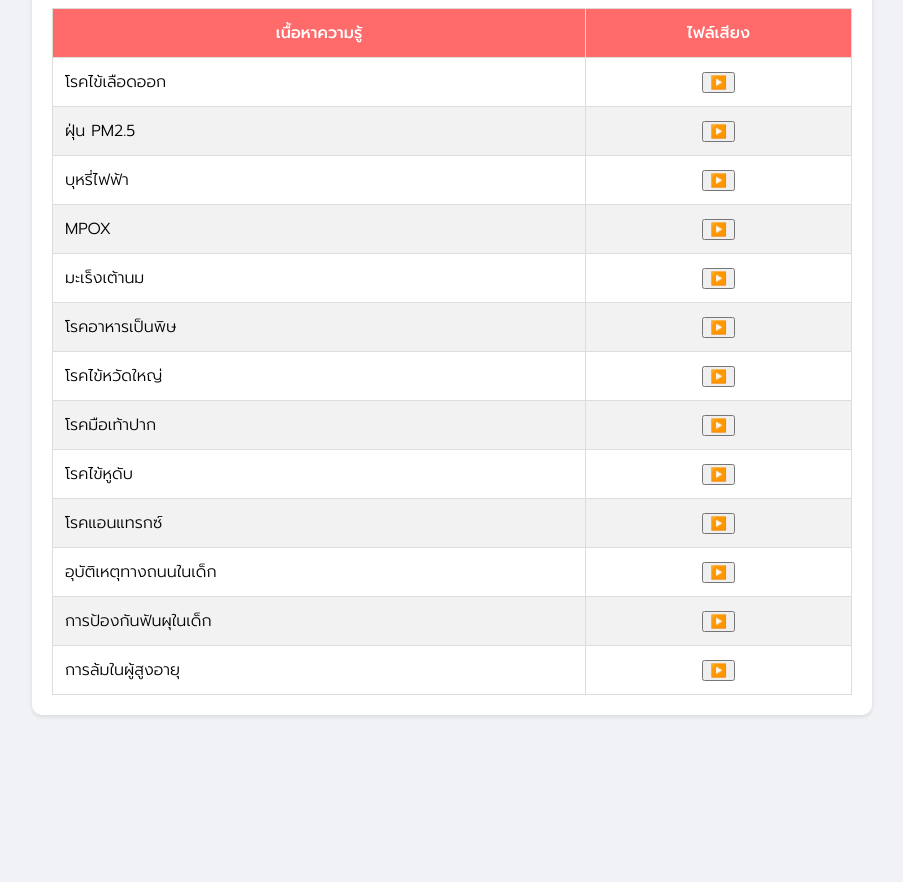
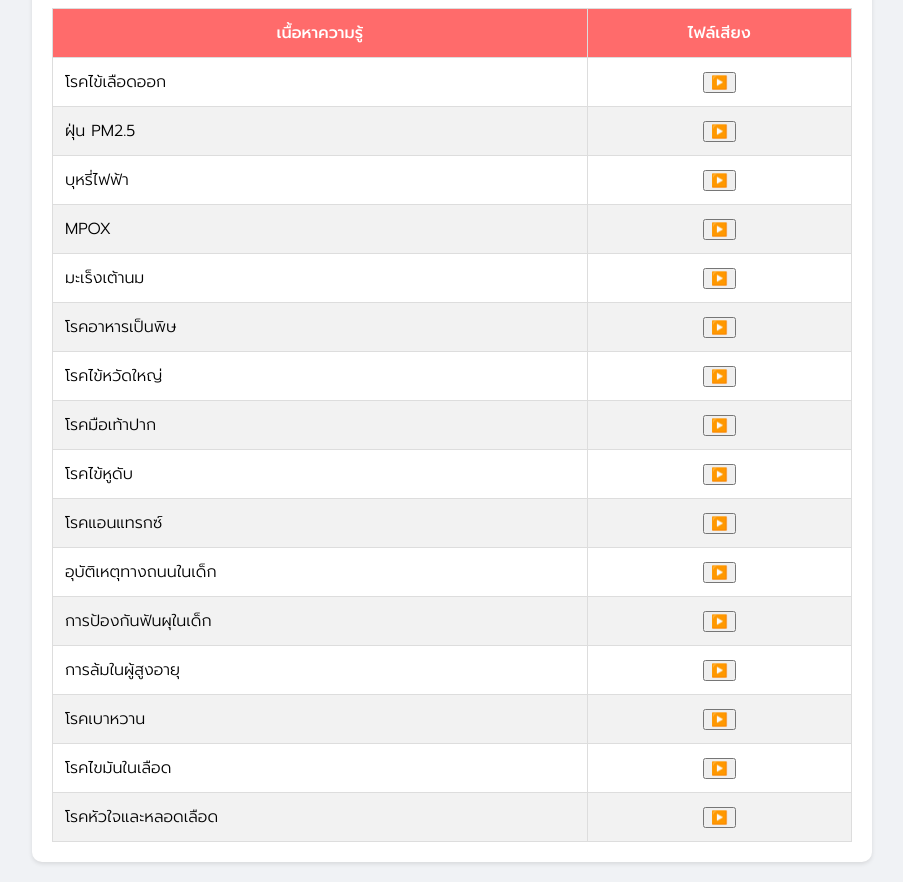
Before and after one commit to JS-nonsaad/nsspodcast, a plain HTML site: page index.html in a window 1280 px wide. Shown: the part 132-1014 px from the top of the page, without its empty margins (188-1091 px from the left). Before the commit the page ends 867 px from the top, so only its background shows below. Drawn offline with Linux system fonts and the light colour scheme.

Commit message:
Update index.html

```diff
--- a/index.html
+++ b/index.html
@@ -169,7 +169,20 @@
         {
             title: "การล้มในผู้สูงอายุ",
             audioUrl: "https://js-nonsaad.github.io/pm2.5/14.ล้มในผู้สูงอายุ.mp3"
+        },
+        {
+            title: "โรคเบาหวาน",
+            audioUrl: "https://js-nonsaad.github.io/pm2.5/15.โรคเบาหวาน.mp3"
+        },
+        {
+            title: "โรคไขมันในเลือด",
+            audioUrl: "https://js-nonsaad.github.io/pm2.5/16.ไขมันในเลือด.mp3"
+        },
+        {
+            title: "โรคหัวใจและหลอดเลือด",
+            audioUrl: "https://js-nonsaad.github.io/pm2.5/16.โรคหัวใจ.mp3"
         }
+
 
     ];
 
```
